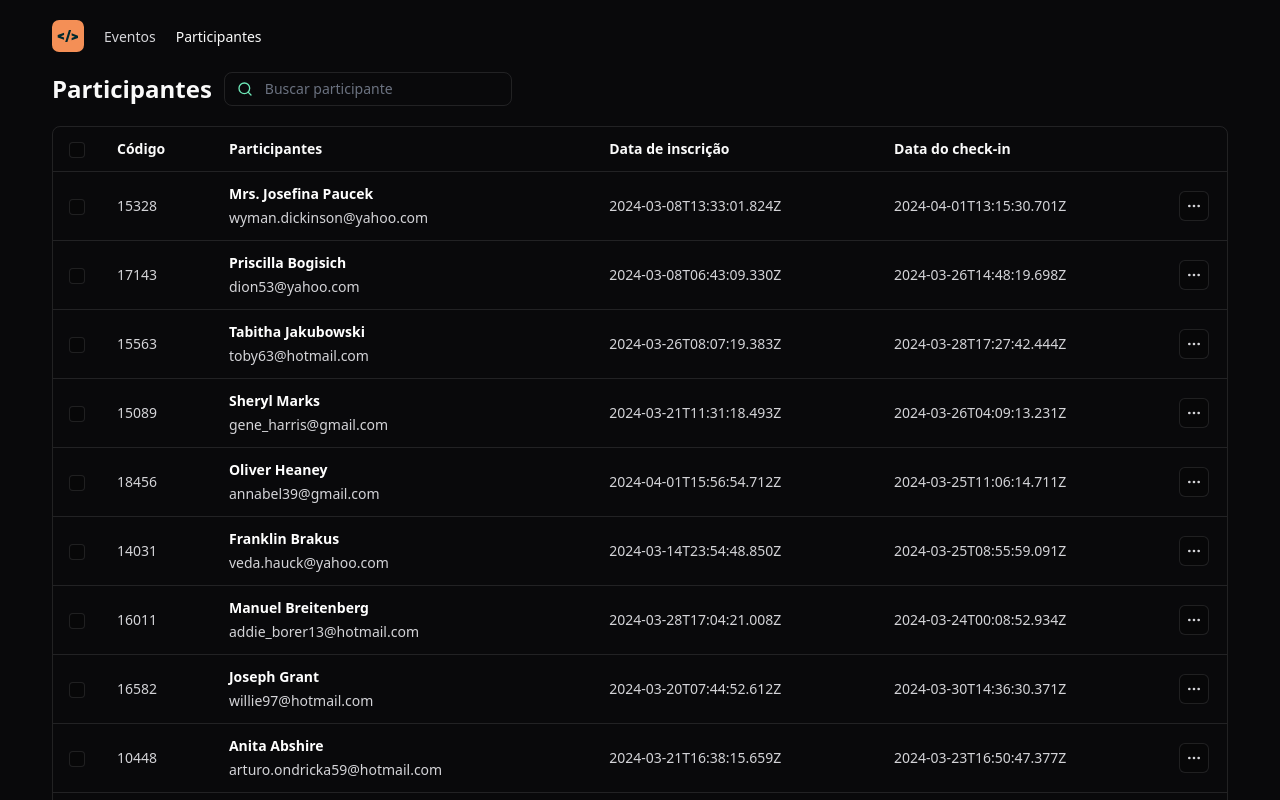
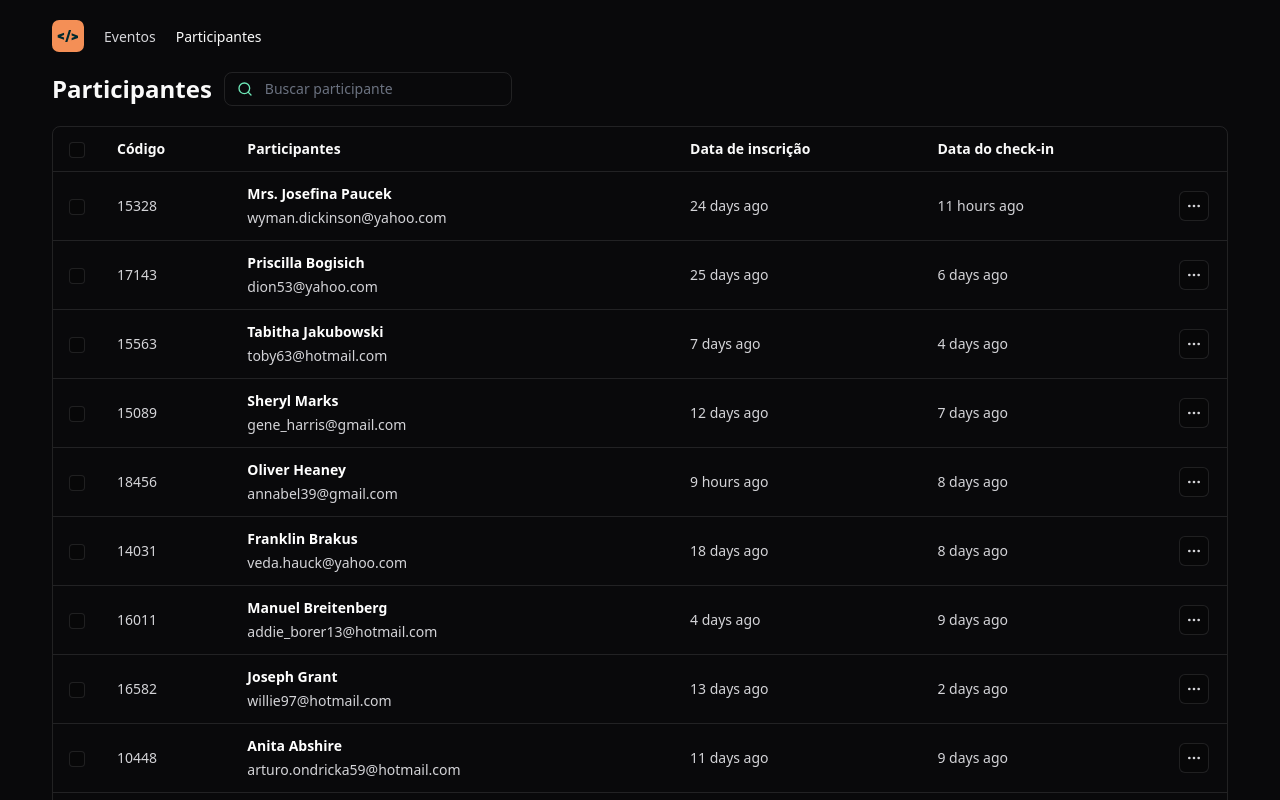
Before and after one commit to LucasAnselmoSilva12345/pass.in, a React (Vite) app: page / in a window 1280 px wide. Shown: the top 800 px of the page. Built offline with nearby package versions, Linux system fonts and the light colour scheme.

Commit message:
feat: Format Date
Signed-off-by: LucasAnselmoSilva12345 <lucasanselmodasilva02@gmail.com>

```diff
--- a/package.json
+++ b/package.json
@@ -13,7 +13,7 @@
     "@radix-ui/react-icons": "^1.3.0",
     "class-variance-authority": "^0.7.0",
     "clsx": "^2.1.0",
-    "date-fns": "^3.6.0",
+    "dayjs": "^1.11.10",
     "lucide-react": "^0.364.0",
     "react": "^18.2.0",
     "react-dom": "^18.2.0",
--- a/src/components/Attendee-List.tsx
+++ b/src/components/Attendee-List.tsx
@@ -6,12 +6,16 @@ import {
   ChevronRight,
   ChevronsRight,
 } from 'lucide-react';
+import dayjs from 'dayjs';
+import relativeTime from 'dayjs/plugin/relativeTime';
 import { IconButton } from './Icon-Button';
 import { Table } from './table/Table';
 import { TableHeader } from './table/Table-Header';
 import { TableCell } from './table/Table-Cell';
 import { TableRow } from './table/Table-Row';
 import { attendees } from '@/data/attendees';
+
+dayjs.extend(relativeTime);
 
 export function AttendeeList() {
   return (
@@ -64,8 +68,9 @@ export function AttendeeList() {
                     <span>{attendee.email}</span>
                   </div>
                 </TableCell>
-                <TableCell>{attendee.createdAt.toISOString()}</TableCell>
-                <TableCell>{attendee.createdInAt.toISOString()}</TableCell>
+                <TableCell>{dayjs().to(attendee.createdAt)}</TableCell>
+                <TableCell>{dayjs().to(attendee.createdInAt)}</TableCell>
+
                 <TableCell>
                   <IconButton transparent>
                     <MoreHorizontal className="size-4" />
```
Also changed, not shown: 1 other file (tests, documents, lock files or other folders).
